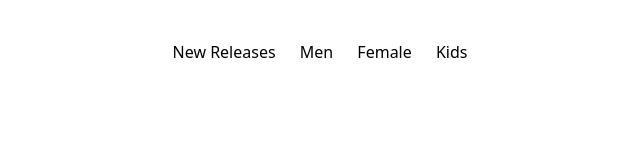
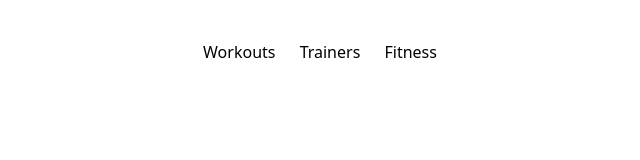
Before and after one commit to whrx/designWhrx, a plain HTML site: page secondaryheader/secondaryheader.html in a window 1280 px wide. Shown: the whole page, without its empty margins (320-960 px from the left). Drawn offline with nearby package versions, Linux system fonts and the light colour scheme.

Commit message:
Update secondaryheader.html

```diff
--- a/secondaryheader/secondaryheader.html
+++ b/secondaryheader/secondaryheader.html
@@ -18,17 +18,15 @@
 
             <nav>
                 <a href="#">
-                    New Releases
+                    Workouts
                 </a>
                 <a href="#">
-                    Men
+                    Trainers
                 </a>
                 <a href="#">
-                    Female
+                    Fitness
                 </a>
-                <a href="#">
-                    Kids
-                </a>
+
             </nav>
 
 
```
